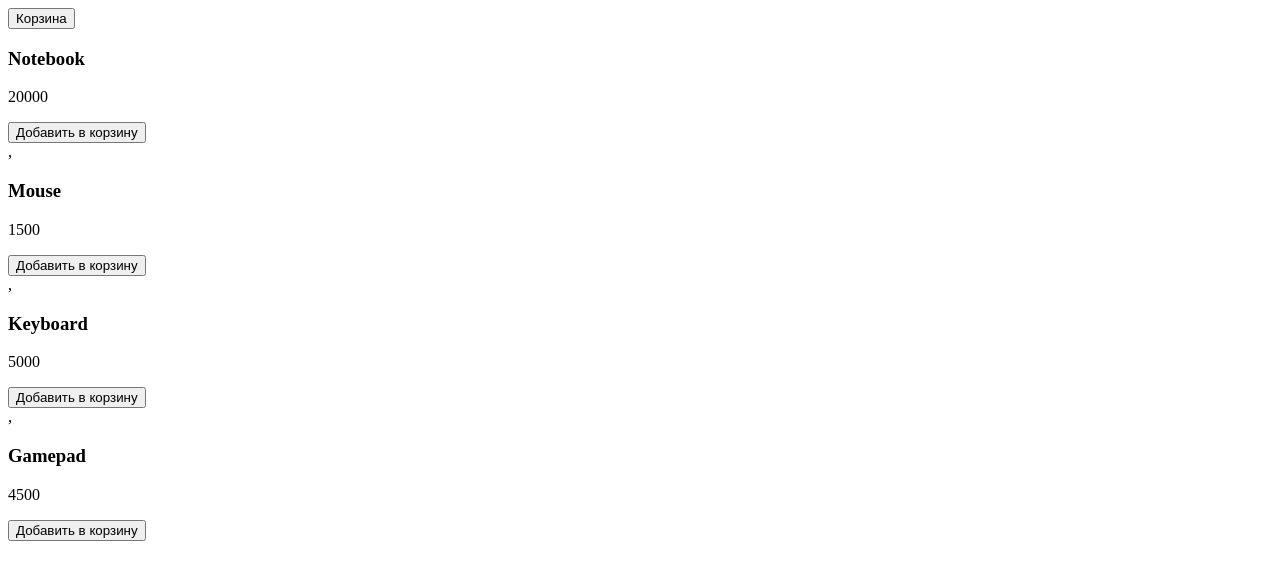
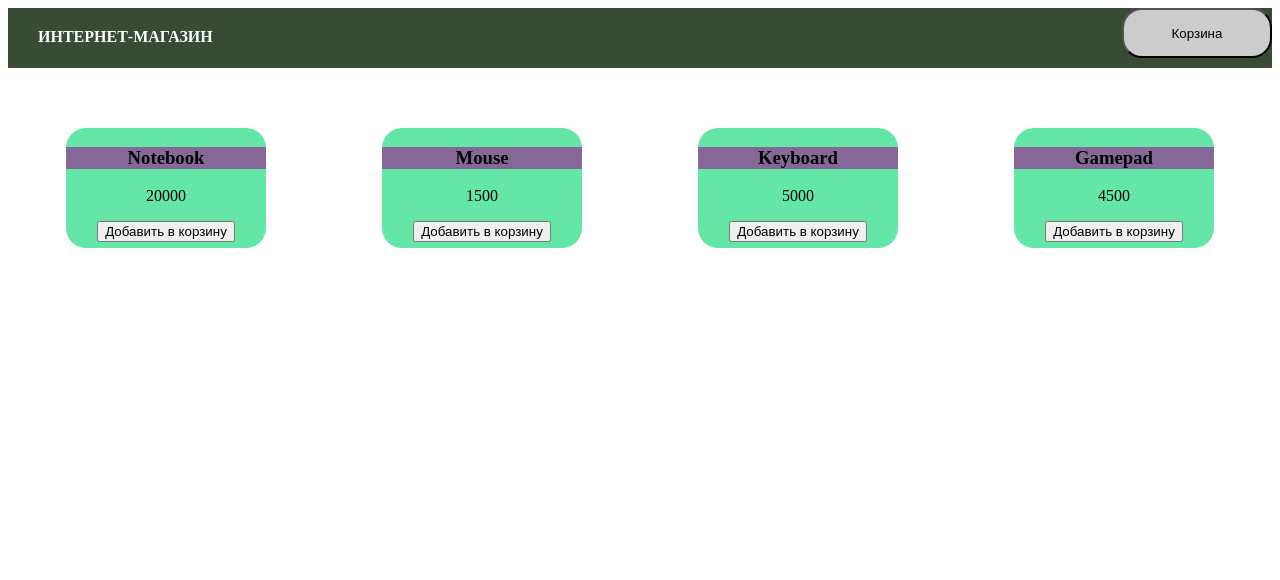
Before and after one commit to Galexy4ever/Geek_JS_Hard, a plain HTML site: page Lesson1/project/index.html in a window 1280 px wide. Drawn offline with Linux system fonts and the light colour scheme.

Commit message:
Leeson_1

```diff
--- a/Lesson1/project/index.html
+++ b/Lesson1/project/index.html
@@ -3,9 +3,11 @@
 <head>
     <meta charset="UTF-8">
     <title>Интернет-магазин</title>
+    <link rel="stylesheet" href="style.css">
 </head>
 <body>
 <header>
+    <div class="head">ИНТЕРНЕТ-МАГАЗИН</div>
     <button class="btn-cart" type="button">Корзина</button>
 </header>
 <main>
--- a/Lesson1/project/js/main.js
+++ b/Lesson1/project/js/main.js
@@ -6,18 +6,18 @@ const products = [
     {id: 4, title: 'Gamepad', price: 4500},
 ];
 
-const renderProduct = (title, price) => {
+const renderProduct = (item) => {
     return `<div class="product-item">
-                <h3>${title}</h3>
-                <p>${price}</p>
+                <h3>${item.title}</h3>
+                <p>${item.price}</p>
                 <button class="by-btn">Добавить в корзину</button>
               </div>`;
 }
 
-const renderProducts = (list) => {
-    const productListHTML = list.map((item) => renderProduct(item.title, item.price));
-    // console.log(productListHTML);
-    document.querySelector('.products').innerHTML = productListHTML;
-}
+const renderProducts = list => {
+        document.querySelector('.products')
+            .insertAdjacentHTML('beforeend', list.map(item => renderProduct(item)).join(''));
+    };
+
 
 renderProducts(products);
--- /dev/null
+++ b/Lesson1/project/style.sass
@@ -0,0 +1,33 @@
+header
+    display: flex
+    justify-content: space-between
+    width: 100%
+    height: 60px
+    background-color: #394b34
+    margin-bottom: 60px
+
+.head
+    font-weight: bold
+    color: #fff
+    padding-top: 20px
+    padding-left: 30px
+
+.btn-cart
+    background-color: #ccc
+    width: 150px
+    height: 50px
+    margin-bottom: 60px
+    border-radius: 20px
+.products
+    display: flex
+    justify-content: space-around
+
+    h3
+        background-color: #876797
+.product-item
+    height: 120px
+    width: 200px
+    background-color: #64e7a6
+    align-items: center
+    text-align: center
+    border-radius: 20px
```
Also changed, not shown: Lesson1/project/style.css (added), 1 other file.
